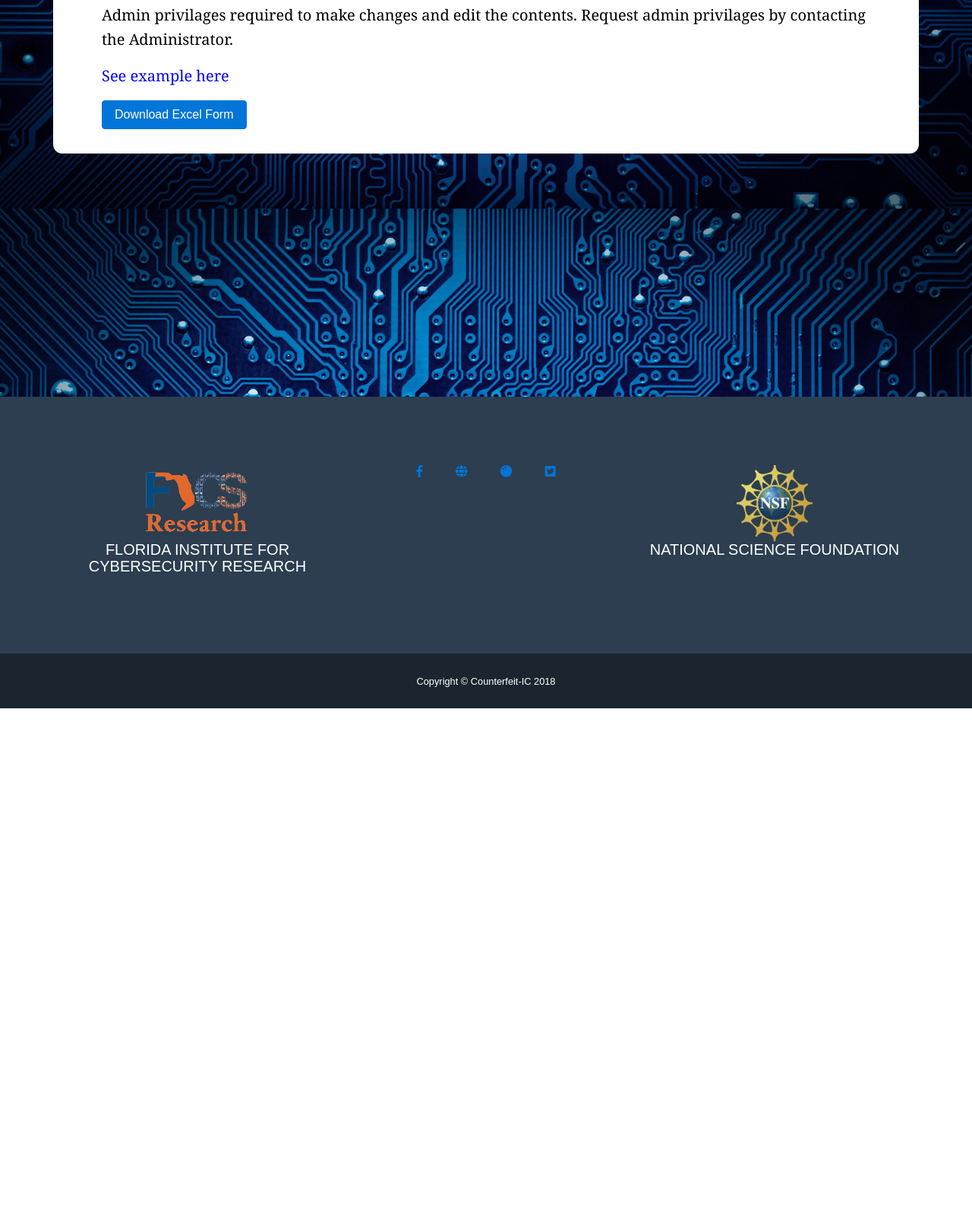
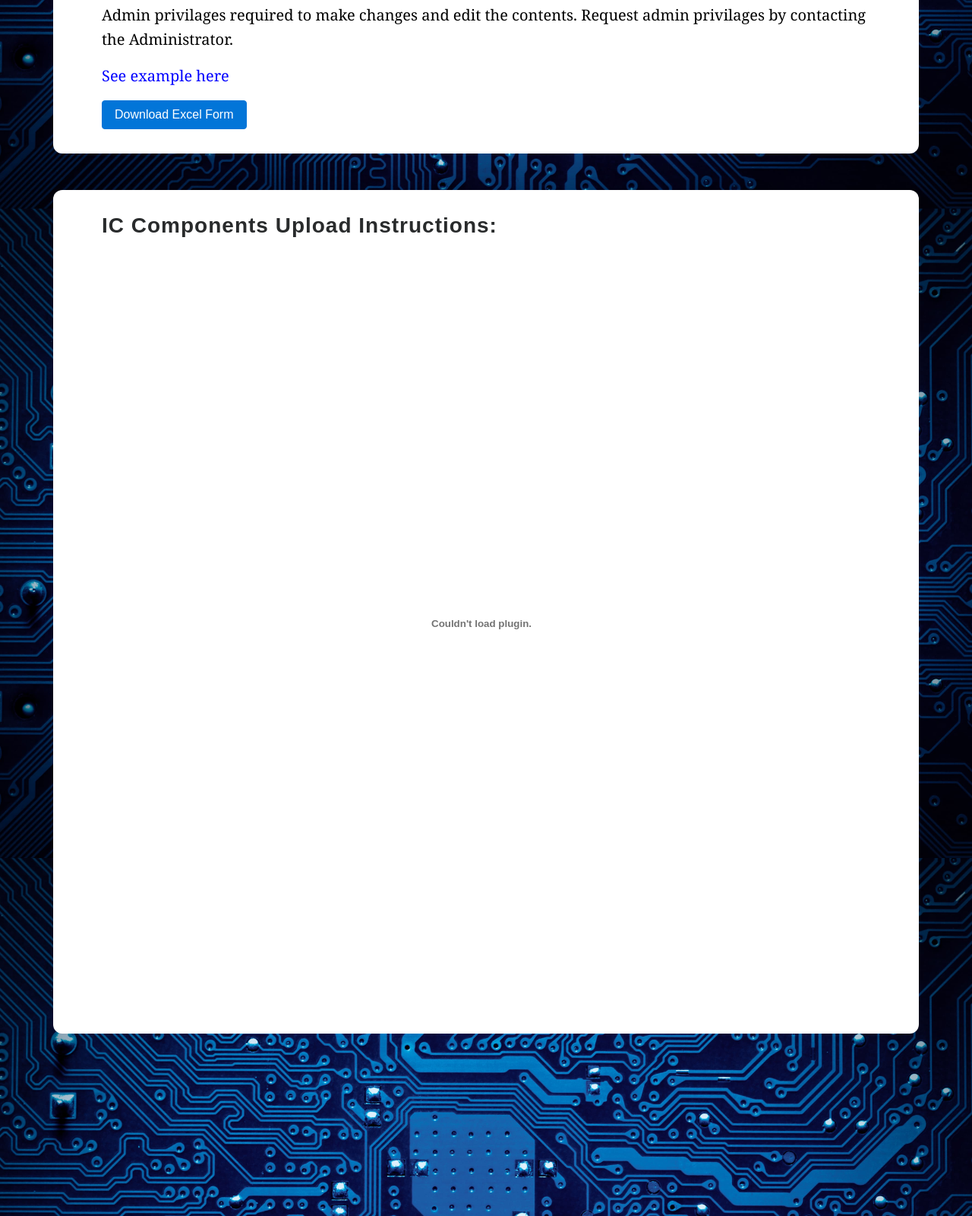
Before and after one commit to ufficsic/counterfeit_ic, a Python web app: template templates/instructions/instructions.html in a window 1280 px wide. Shown: the part 580-2180 px from the top of the page at 76% size. Before the commit the page ends 1512 px from the top, so only its background shows below. Run offline with Jinja, Linux system fonts and the light colour scheme; the template is opened without the code that fills it, so the values that code supplies are empty; some libraries are stand-ins or nearby versions.

Commit message:
instrustions

```diff
--- a/templates/instructions/instructions.html
+++ b/templates/instructions/instructions.html
@@ -6,7 +6,8 @@
 <div class="container grey_block">
     <h3>Upload instructions</h3>
     <p>Login or Sign up to create an account.</p>
-    <p>After login, to upload using an Excel File, first download the form below. Each row of the form represents one defect of one component of the sample. For each row: </p>
+    <p>After login, to upload using an Excel File, first download the form below. Each row of the form represents one
+        defect of one component of the sample. For each row: </p>
 
     <ol>
         <li>Enter the sample ID number of the component</li>
@@ -14,16 +15,24 @@
         <li>If applicable, create a hyperlink to the corresponding image of the defect.</li>
     </ol>
     <p>
-        Do not skip rows when entering data. When finished, create a zip archive containing the images, and the Excel file, taking
+        Do not skip rows when entering data. When finished, create a zip archive containing the images, and the Excel
+        file, taking
         care to preserve the file system structure between the images and the Excel file.
         <br> Maximum file Upload is 100MB.</p>
 
-    <p>Admin privilages required to make changes and edit the contents. Request admin privilages by contacting the Administrator.</p>
+    <p>Admin privilages required to make changes and edit the contents. Request admin privilages by contacting the
+        Administrator.</p>
     <p>
         <a href="#" style="color: blue;">See example here</a>
     </p>
-    <a class="btn btn-primary" href="{{ url_for('static', filename='files/sampleSubmitForm.xlsx') }}" download>Download Excel Form</a>
+    <a class="btn btn-primary" href="{{ url_for('static', filename='files/sampleSubmitForm.xlsx') }}" download>Download
+        Excel Form</a>
 
 </div>
 
+<div class="container grey_block">
+    <h3>IC Components Upload Instructions:</h3>
+    <embed src="{{ url_for('static', filename='files/uploadInstrctions.pdf') }}" width="1000px" height="1000px" />
+</div>
+
 {% endblock %}
```
Also changed, not shown: 2 other files.
